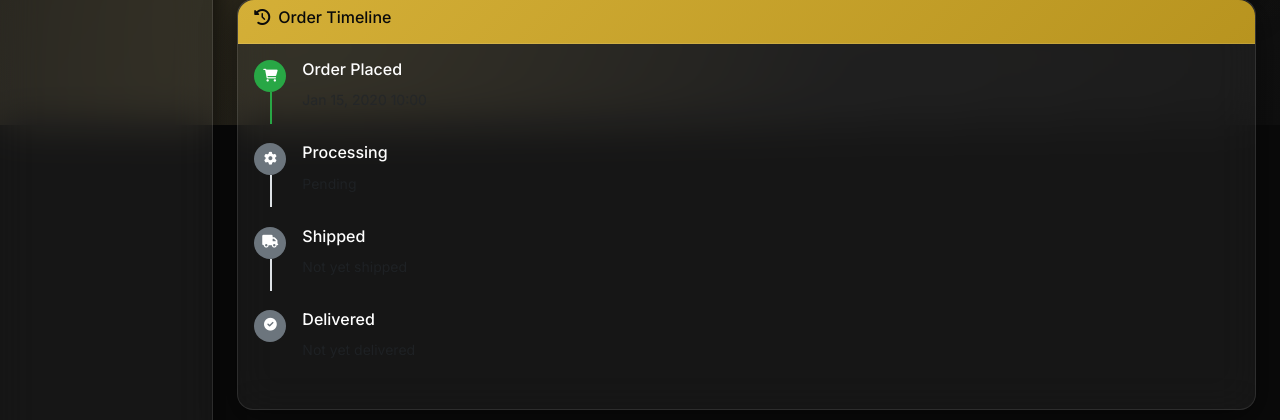
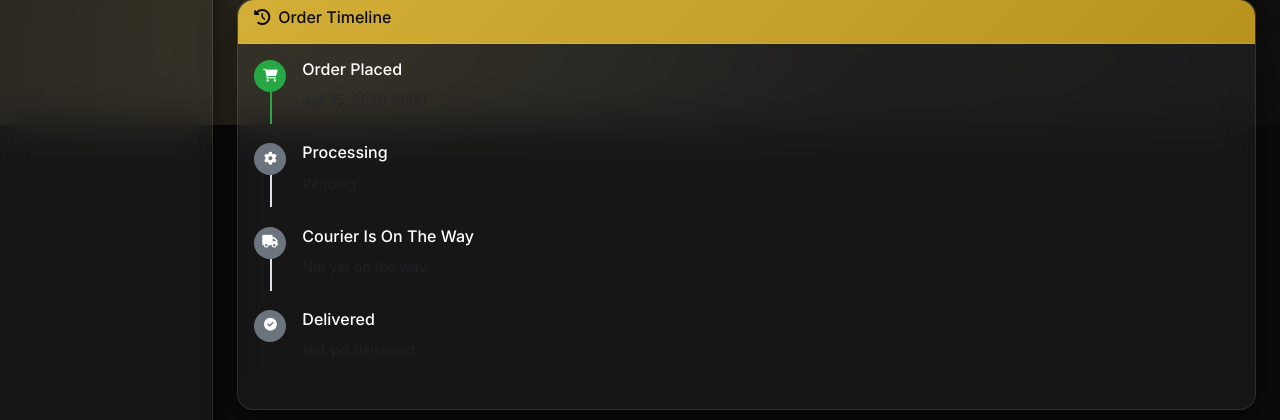
Before and after one commit to chizyu13/monticlairs-wardrobe, a Django app: page /custom-admin/orders/1/ in a window 1280 px wide. Shown: the part 675-1095 px from the top of the page. Run offline with Django 5.2, Linux system fonts and the light colour scheme; a user stored in the database is signed in; tables that the repository leaves empty hold one stand-in row (values such as "Sample post"); grey boxes marked "Sample" are stand-in pictures; some libraries are stand-ins or nearby versions.

Commit message:
Update order timeline: change 'Shipped' to 'Courier Is On The Way'

```diff
--- a/custom_admin/templates/custom_admin/order_detail.html
+++ b/custom_admin/templates/custom_admin/order_detail.html
@@ -54,7 +54,7 @@
                                 <select name="status" class="form-select">
                                     <option value="pending" {% if order.status == 'pending' %}selected{% endif %}>Pending</option>
                                     <option value="processing" {% if order.status == 'processing' %}selected{% endif %}>Processing</option>
-                                    <option value="shipped" {% if order.status == 'shipped' %}selected{% endif %}>Shipped</option>
+                                    <option value="shipped" {% if order.status == 'Courier Is On The Way' %}selected{% endif %}>Courier Is On The Way</option>
                                     <option value="delivered" {% if order.status == 'delivered' %}selected{% endif %}>Delivered</option>
                                     <option value="cancelled" {% if order.status == 'cancelled' %}selected{% endif %}>Cancelled</option>
                                 </select>
@@ -136,8 +136,8 @@
             <div class="timeline-item {% if order.status == 'shipped' or order.status == 'delivered' %}active{% endif %}">
                 <i class="fas fa-truck"></i>
                 <div class="timeline-content">
-                    <h6>Shipped</h6>
-                    <small class="text-muted">{% if order.status == 'shipped' or order.status == 'delivered' %}{{ order.updated_at|date:"M d, Y H:i" }}{% else %}Not yet shipped{% endif %}</small>
+                    <h6>Courier Is On The Way</h6>
+                    <small class="text-muted">{% if order.status == 'shipped' or order.status == 'delivered' %}{{ order.updated_at|date:"M d, Y H:i" }}{% else %}Not yet on the way{% endif %}</small>
                 </div>
             </div>
             <div class="timeline-item {% if order.status == 'delivered' %}active{% endif %}">
```
